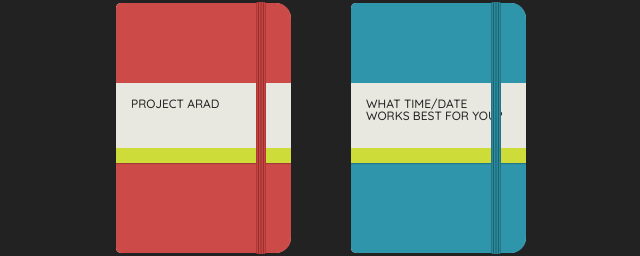
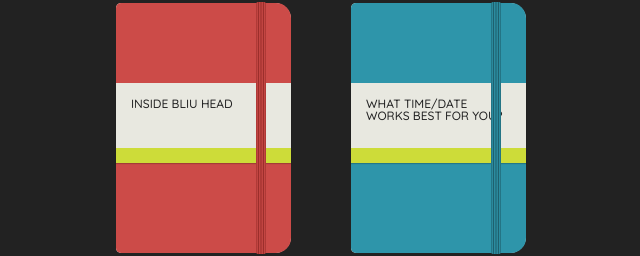
Before and after one commit to blbrandon/Maybe, a plain HTML site: page index.html in a window 1280 px wide. Shown: the part 257-513 px from the top of the page, 319-959 px from the left. Drawn offline with nearby package versions, Linux system fonts and the light colour scheme.

Commit message:
last update

```diff
--- a/index.html
+++ b/index.html
@@ -15,7 +15,7 @@
     <div class="moleskine-wrapper">
       <div class="moleskine-notebook" data-message="This is the message for the first notebook.">
         <div class="notebook-cover">
-          <div class="notebook-skin">Project Arad</div>
+          <div class="notebook-skin">Inside Bliu head</div>
         </div>
         <div class="notebook-page"></div>
       </div>
```
